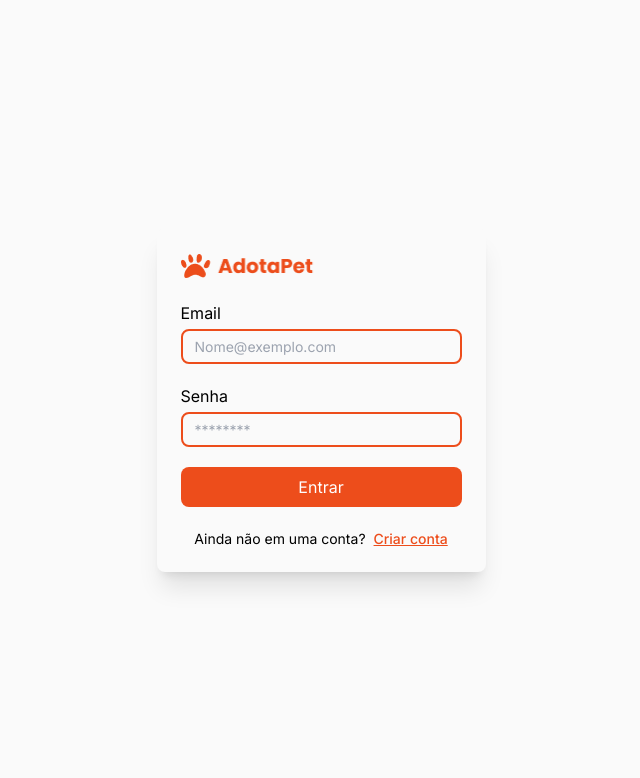
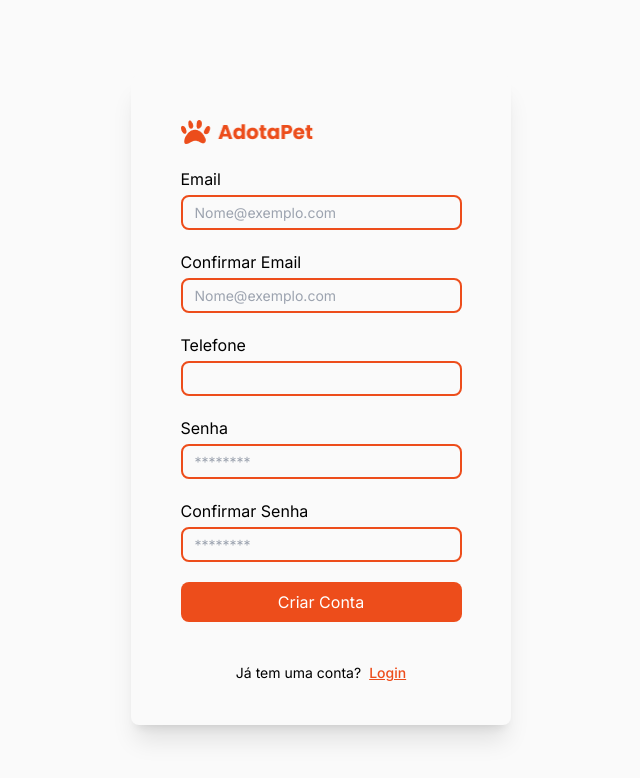
Before and after one commit to Renchs/sistema-pata-frontend, a React (Vite) app: page / in a window 1280 px wide. Shown: the top 778 px of the page, without its empty margins (319-959 px from the left). Built offline with nearby package versions, Linux system fonts and the light colour scheme.

Commit message:
feat: modal registro

```diff
--- a/package.json
+++ b/package.json
@@ -10,11 +10,13 @@
     "preview": "vite preview"
   },
   "dependencies": {
+    "@hookform/resolvers": "^3.9.1",
     "axios": "^1.7.7",
     "react": "^18.3.1",
     "react-dom": "^18.3.1",
     "react-hook-form": "^7.53.2",
-    "react-router-dom": "^6.28.0"
+    "react-router-dom": "^6.28.0",
+    "zod": "^3.23.8"
   },
   "devDependencies": {
     "@eslint/js": "^9.13.0",
--- a/src/App.tsx
+++ b/src/App.tsx
@@ -1,11 +1,12 @@
-import { ModalLogin } from "./components/modalLogin";
+// import { ModalLogin } from "./components/modalLogin";
+import { ModalRegistro } from "./components/modalRegistro";
 
 export function App() {
 
   return (
     <>
       <div className="flex w-full h-screen justify-center items-center">
-        <ModalLogin />
+        <ModalRegistro />
       </div>
     </>
   )
--- /dev/null
+++ b/src/components/campoInput/index.tsx
@@ -0,0 +1,21 @@
+import { FieldError, FieldValues, Path, UseFormRegister } from "react-hook-form";
+
+interface ICampoInput<T extends FieldValues> {
+    nomeLabel: string;
+    placeholder?: string;
+    type: string;
+    nomeRegistro:  Path<T>;
+    register: UseFormRegister<T>;
+    error?: FieldError;
+    rules?: object;
+}
+
+export function CampoInput<T extends FieldValues>({nomeLabel, nomeRegistro, register, placeholder, type, error, rules}: ICampoInput<T>) {
+  return (
+      <div className="flex flex-col gap-1">
+          <label>{nomeLabel}</label>
+          <input {...register(nomeRegistro, rules)} className="w-[281px] text-sm p-3 h-[35px] border-2 rounded-lg border-primary" type={type} placeholder={placeholder} />
+          {error && <p className="text-xs w-[280px] text-red-500">{error.message}</p>}
+      </div>
+  )
+}
--- a/src/components/modalLogin/index.tsx
+++ b/src/components/modalLogin/index.tsx
@@ -1,17 +1,29 @@
+import { useForm } from "react-hook-form";
+
+interface ILoginUsuario {
+    email: string;
+    senha: string;
+}
+
 export function ModalLogin() {
+    const { register, handleSubmit } = useForm<ILoginUsuario>();
+    const onSubmit = (data: ILoginUsuario) => {
+        console.log(data);
+
+    }
     return (
         <section className="w-[329px] h-[344px] flex flex-col items-center justify-evenly shadow-xl rounded-lg">
             <div className="flex flex-col gap-5">
                 <img className="w-[147px]" src="/src/assets/Logo.png" alt="AdotaPet" />
                 <div className="flex flex-col gap-1">
                     <label>Email</label>
-                    <input className="w-[281px] text-sm p-3 h-[35px] border-2 rounded-lg border-primary" type="email" placeholder="Nome@exemplo.com"/>
+                    <input {...register("email")} className="w-[281px] text-sm p-3 h-[35px] border-2 rounded-lg border-primary" type="email" placeholder="Nome@exemplo.com" />
                 </div>
                 <div className="flex flex-col gap-1">
                     <label>Senha</label>
-                    <input className="w-[281px] text-sm p-3 h-[35px] border-2 rounded-lg border-primary" type="password" placeholder="********"/>
+                    <input {...register("senha")} className="w-[281px] text-sm p-3 h-[35px] border-2 rounded-lg border-primary" type="password" placeholder="********" />
                 </div>
-                <button className="w-[281px] h-10 rounded-lg bg-primary text-white">Entrar</button>
+                <button onClick={() => handleSubmit(onSubmit)()} className="w-[281px] h-10 rounded-lg bg-primary text-white">Entrar</button>
             </div>
             <div className="flex gap-2 text-sm">
                 <p>Ainda não em uma conta?</p>
--- a/src/components/modalRegistro/index.tsx
+++ b/src/components/modalRegistro/index.tsx
@@ -1,6 +1,80 @@
+import { useForm } from "react-hook-form"
+import { CampoInput } from "../campoInput";
+import { zodResolver } from "@hookform/resolvers/zod/src/zod.js";
+import { userRegistro } from "../../schemas/usuarioValidacao";
 
-export default function index() {
-  return (
-    <div>index</div>
-  )
+
+interface IRegistroUsuario {
+    email: string;
+    confirmarEmail: string;
+    senha: string;
+    confirmarSenha: string;
+    telefone: string;
+    tipo: "usuario" | "administrador";
 }
+
+export function ModalRegistro() {
+    const { register, handleSubmit, formState: { errors } } = useForm<IRegistroUsuario>({
+        resolver: zodResolver(userRegistro),
+    });
+    const onSubmit = (data: IRegistroUsuario) => {
+        data.tipo = "usuario";
+        console.log(data);
+
+    }
+    return (
+        <section className="w-[380px] h-[650px] flex flex-col items-center justify-evenly shadow-xl rounded-lg">
+            <div className="flex flex-col gap-5">
+                <img className="w-[147px]" src="/src/assets/Logo.png" alt="AdotaPet" />
+                <CampoInput
+                    nomeLabel="Email"
+                    nomeRegistro="email"
+                    register={register}
+                    placeholder="Nome@exemplo.com"
+                    type="email"
+                    error={errors.email}
+                />
+
+                <CampoInput
+                    nomeLabel="Confirmar Email"
+                    nomeRegistro="confirmarEmail"
+                    register={register}
+                    placeholder="Nome@exemplo.com"
+                    type="email"
+                    error={errors.confirmarEmail}
+                />
+
+                <CampoInput
+                    nomeLabel="Telefone"
+                    nomeRegistro="telefone"
+                    register={register}
+                    type="tel"
+                    error={errors.telefone}
+                />
+
+                <CampoInput
+                    nomeLabel="Senha"
+                    nomeRegistro="senha"
+                    register={register}
+                    type="password"
+                    placeholder="********"
+                    error={errors.senha}
+                />
+
+                <CampoInput
+                    nomeLabel="Confirmar Senha"
+                    nomeRegistro="confirmarSenha"
+                    register={register}
+                    type="password"
+                    placeholder="********"
+                    error={errors.confirmarSenha}
+                />
+                <button onClick={() => handleSubmit(onSubmit)()} className="w-[281px] h-10 rounded-lg bg-primary text-white">Criar Conta</button>
+            </div>
+            <div className="flex gap-2 text-sm">
+                <p>Já tem uma conta?</p>
+                <a className="text-primary font-medium underline" href="#">Login</a>
+            </div>
+        </section>
+    )
+}
--- /dev/null
+++ b/src/schemas/usuarioValidacao.ts
@@ -0,0 +1,17 @@
+import { z } from "zod";
+
+export const userRegistro = z.object({
+    email: z.string().email("Digite um email válido").min(1, "Email é obrigatório"),
+    confirmarEmail: z.string()
+        .email("Digite um email válido")
+        .min(1, "Confirme o email"),
+    telefone: z.string().min(1, "Telefone é obrigatório").length(11, "O Telefone deve ter exatamente 11 caracteres."),
+    senha: z.string().min(8, "Senha deve ter pelo menos 8 caracteres").min(1, "Senha é obrigatória").regex(/^(?=.*[a-z])(?=.*[A-Z])(?=.*\d)(?=.*[@$!%*?&])[A-Za-z\d@$!%*?&]{8,}$/, "Deve conter uma letra minúscula, uma letra maiúscula, um número e um caractere especial."),
+    confirmarSenha: z.string().min(6, "Confirme sua senha").min(1, "Confirme a senha"),
+}).refine((data) => data.email === data.confirmarEmail, {
+    message: "Os emails não coincidem",
+    path: ['confirmarEmail'],
+}).refine((data) => data.senha === data.confirmarSenha, {
+    message: "As senhas não coincidem",
+    path: ['confirmarSenha'],
+});
```
Also changed, not shown: 1 other file (tests, documents, lock files or other folders).
